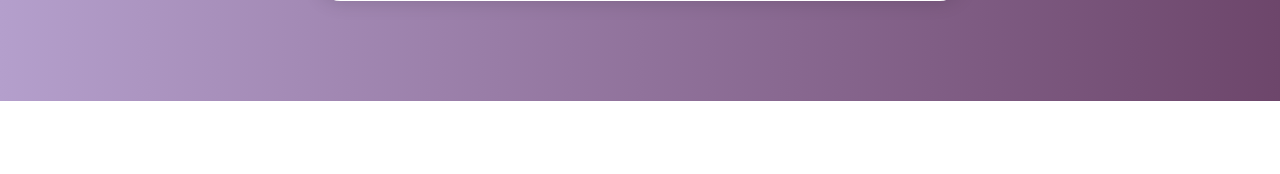
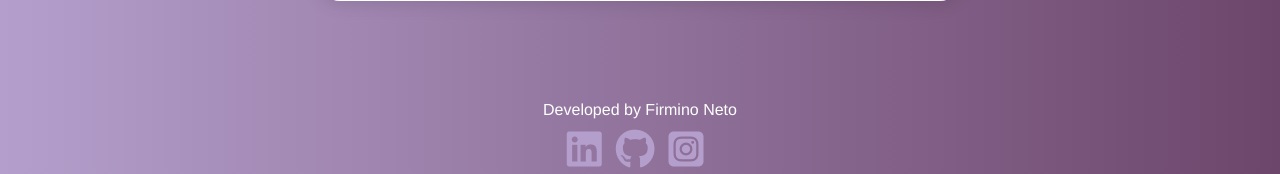
Before and after one commit to firminoneto11/bright-cities-todo, a Django app: page /create/ in a window 1280 px wide. Shown: the part 699-873 px from the top of the page. Before the commit the page ends 800 px from the top, so only its background shows below. Run offline with Django 3.2, Linux system fonts and the light colour scheme; some libraries are stand-ins or nearby versions.

Commit message:
Added some minor features like a nice footer and an icon

```diff
--- a/core/static/css/index/main_content.css
+++ b/core/static/css/index/main_content.css
@@ -28,7 +28,7 @@
 
 .subtitle {
     font-family: Helvetica;
-    font-size: 1rem;
+    font-size: 1.5rem;
     text-align: center;
     color: black;
     margin-bottom: 5%;
--- a/core/static/css/my_links.css
+++ b/core/static/css/my_links.css
@@ -1,5 +1,5 @@
 .footer {
-    display: block !important;
+    background-image: linear-gradient(to right, #B49FCC, #6D466B);
 }
 
 .footer-title {
--- a/core/static/css/task/main_content.css
+++ b/core/static/css/task/main_content.css
@@ -28,7 +28,7 @@
 
 .subtitle {
     font-family: Helvetica;
-    font-size: 1rem;
+    font-size: 1.5rem;
     text-align: center;
     color: black;
     margin-bottom: 5%;
--- a/core/templates/create.html
+++ b/core/templates/create.html
@@ -6,21 +6,28 @@
     <meta charset="UTF-8">
     <meta http-equiv="X-UA-Compatible" content="IE=edge">
     <meta name="viewport" content="width=device-width, initial-scale=1.0">
+    <!--Calling the CSS files-->
     <link rel="stylesheet" href="{% static 'css/creation/reset.css' %}">
     <link rel="stylesheet" href="{% static 'css/index/general.css' %}">
     <link rel="stylesheet" href="{% static 'css/creation/center.css' %}">
     <link rel="stylesheet" href="{% static 'css/creation/card.css' %}">
-
+    <link rel="stylesheet" href="{% static 'css/my_links.css' %}">
+    <!--Font Awesome-->
+    <script src="https://kit.fontawesome.com/5519e027be.js" crossorigin="anonymous"></script>
+    <!--Title-->
     <title>Todo</title>
+    <!--Icon-->
+    <link rel="shortcut icon" href="{% static 'images/icon.png' %}" type="image/x-icon">
 </head>
 
 <body>
     <!--Div to centralize the content-->
-    <div class="center">
+    <main class="center">
         <!--Main content div-->
         <div class="card">
             <h1 class="title">Create a new task</h1>
 
+            <!--Create form area-->
             <form id="form" class="form" action="{% url 'create' %}" method="POST" autocomplete="off">
                 {% csrf_token %}
                 <label for="name">Task Name (Required)</label>
@@ -29,19 +36,35 @@
                 <label for="description">Description</label>
                 <textarea id="description" class="input" name="description" rows="3"
                     placeholder="Insert your new task's description | 255 characters" maxlength="255"></textarea>
+                <!--Submit button-->
                 <button class="button" type="submit"><span class="span-text">Create Task</span>
                     {% block content %}
                     {% include 'notepad_svg.html' %}
                 </button>
             </form>
+            <!--End create form area-->
 
+            <!--Back to home page button-->
             <a class="back-home" href="{% url 'home' %}"><span class="span-text">Home</span>
                 {% include 'house_svg.html' %}
                 {% endblock %}
             </a>
         </div>
-    </div>
+    </main>
 
+    <!--Footer-->
+    <footer class="footer">
+        <p class="footer-title">Developed by Firmino Neto</p>
+        <div class="links">
+            <a href="https://www.linkedin.com/in/firmino-neto-4a0010158/" target="_blank"><i
+                    class="fab fa-linkedin"></i></a>
+            <a href="https://github.com/firminoneto11" target="_blank"><i class="fab fa-github"></i></a>
+            <a href="https://www.instagram.com/firminoneto11/" target="_blank"><i
+                    class="fab fa-instagram-square"></i></a>
+        </div>
+    </footer>
+
+    <!--Calling the Javascript files-->
     <script src="https://unpkg.com/sweetalert/dist/sweetalert.min.js"></script>
     <script src="{% static 'js/create.js' %}"></script>
 </body>
```
Also changed, not shown: core/templates/index.html (+5 -2 lines), core/templates/task.html (+20 -2 lines), core/static/images/icon.png (added).
